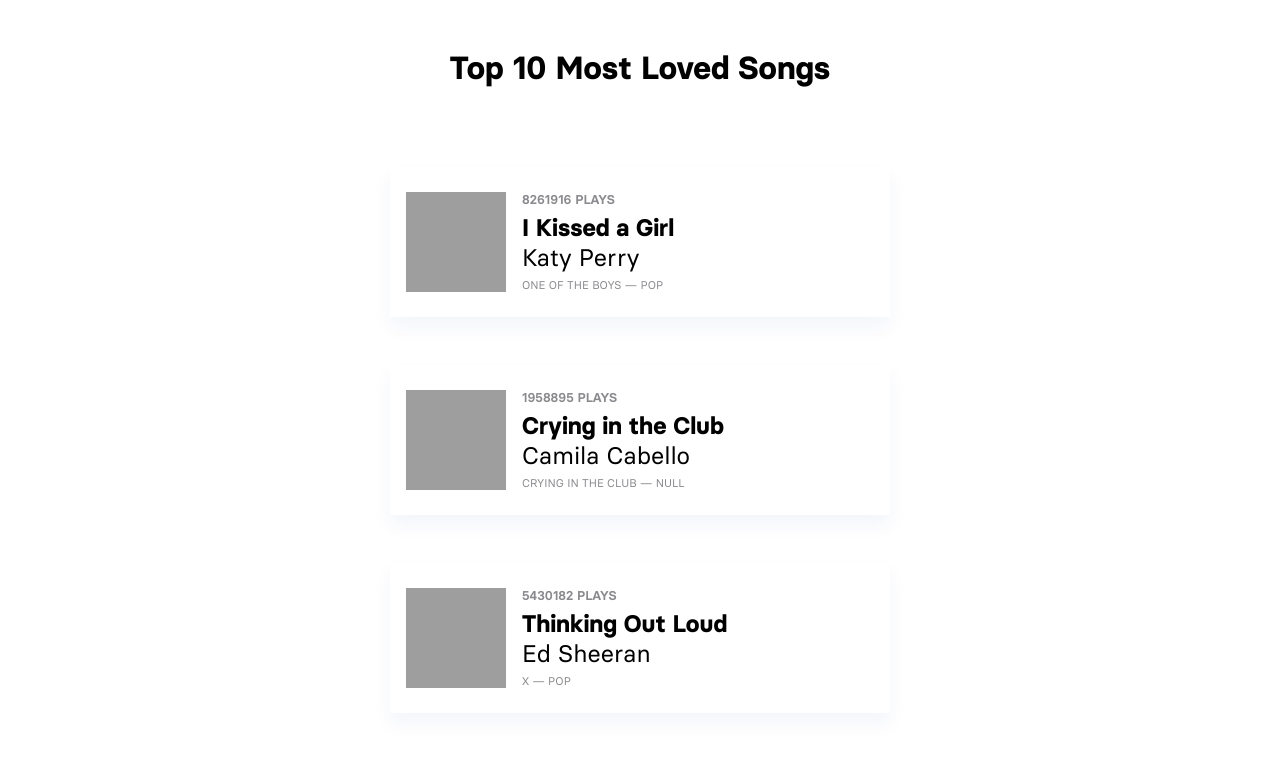
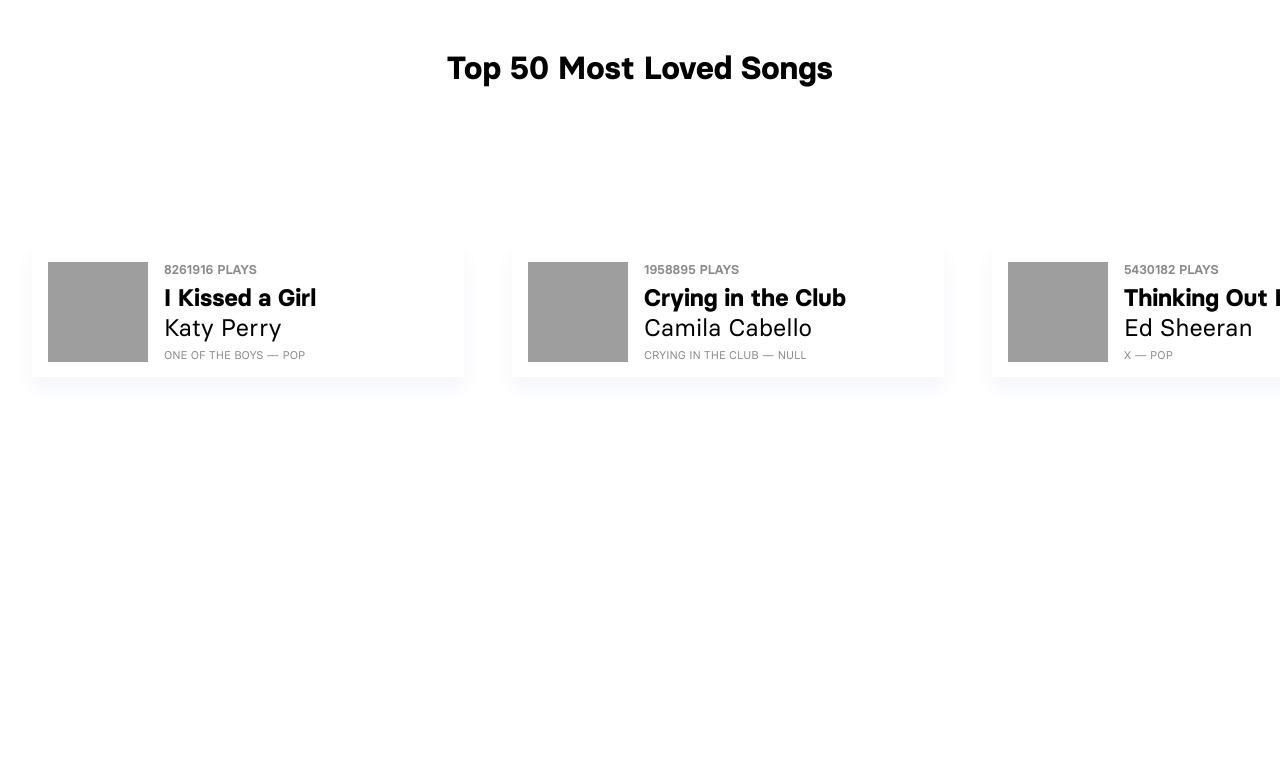
Before and after one commit to mggchn/frontend_for_designers1920, a plain HTML site: page assignments_lessons/opdracht3/index.html in a window 1280 px wide. Shown: the top 758 px of the page. Drawn offline with Linux system fonts and the light colour scheme; grey boxes are pictures that could not be loaded.

Commit message:
liedjes in slider

```diff
--- a/assignments_lessons/opdracht3/index.html
+++ b/assignments_lessons/opdracht3/index.html
@@ -7,13 +7,7 @@
     <link rel="stylesheet" href="styles/style.css">
 </head>
 <body>
-    <h1>Top 10 Most Loved Songs</h1>
-    <section>
-        <!-- <article> -->
-            <!-- <div class="albumcover"></div> -->
-            <!-- <div class="songdetails"></div> -->
-        <!-- </article> -->
-    </section>
+    <h1>Top 50 Most Loved Songs</h1>
     <script src="script/script.js"></script>
 </body>
 </html>
--- a/assignments_lessons/opdracht3/script/script.js
+++ b/assignments_lessons/opdracht3/script/script.js
@@ -1,5 +1,5 @@
-// Section declareren door deze aan te roepen vanuit de HTML
-const section = document.querySelector('section');
+// Body declareren door deze aan te roepen vanuit de HTML
+const body = document.querySelector('body');
 
 // Laad het JSON bestand in m.b.v. de URL en de regels code (5-14)
 let requestURL = 'https://raw.githubusercontent.com/mggchn/frontend_for_designers1920/master/assignments_lessons/opdracht3/mostlovedsongs.json';
@@ -17,16 +17,24 @@ function showSongs(jsonObj) {
 	const details = jsonObj.loved;
 	// console.log(details);
 
+	// Elementen voor de slider waar de containers in de <section> komen te zitten
+	const myCarouselContainer = document.createElement('div');
+	myCarouselContainer.classList.add('carousel-container');
+	const myCarouselSlider = document.createElement('ul');
+	myCarouselSlider.classList.add('carousel-slider');
+
     // Als allereerst worden er in deze for loop hieronder allerlei elementen aangemaakt die nodig zijn om de content te tonen. Deze loops worden aangemaakt om door als het ware door elke array te 'loopen'.
-    for (let i = 0; i < 10; i++) {
+    for (let i = 0; i < details.length; i++) {
 		console.log(details[i]);
 
+		// Elementen voor de containers waar de informatie van het lied in komt te staan
 		const myArticle = document.createElement('article');
 		const myAlbumCover = document.createElement('div');
 		myAlbumCover.classList.add('albumcover');
 		const mySongDetails = document.createElement('div');
 		mySongDetails.classList.add('songdetails');
 
+		// Elementen voor de informatie van het lied
 		const myImg = document.createElement('img');
 		const myPlays = document.createElement('p');
 		myPlays.classList.add('plays');
@@ -35,6 +43,7 @@ function showSongs(jsonObj) {
 		const myAlbumGenre = document.createElement('p');
 		myAlbumGenre.classList.add('albumgenre');
 
+		// Aanroepen van JSON data door deze te koppelen aan de elementen voor de informatie aan het lied
 		myImg.src = details[i].strTrackThumb;
 		// console.log(myImg.src);
 		myPlays.textContent = details[i].intTotalPlays + " plays";
@@ -46,11 +55,21 @@ function showSongs(jsonObj) {
 		myAlbumGenre.textContent = details[i].strAlbum + " — " + details[i].strGenre;
 		// console.log(myAlbumGenre.textContent);
 
-		// De <article> in de <section> gestopt moet worden
-		section.appendChild(myArticle);
+		// De <div class="carousel-container"> die in de <body> gestopt moet worden
+		body.appendChild(myCarouselContainer);
+
+		// De <div class="carousel-slider"> die in de <div class="carousel-container"> gestopt moet worden
+		myCarouselContainer.appendChild(myCarouselSlider);
+
+		// De <article> die in de <ul class="carousel-slider"> gestopt moet worden
+		myCarouselSlider.appendChild(myArticle);
+
 		// De <div> die in de <article> gestopt moeten worden
 		myArticle.appendChild(myAlbumCover);
 		myArticle.appendChild(mySongDetails);
+
+		// De album cover die in de <div class="albumcover" gestopt moet
+		myAlbumCover.appendChild(myImg);
 
 		// De details van het lied die in de <div class="songdetails"> gestopt moet worden
 		mySongDetails.appendChild(myPlays);
@@ -58,8 +77,5 @@ function showSongs(jsonObj) {
 		mySongDetails.appendChild(mySongTitle);
 		mySongDetails.appendChild(myArtist);
 		mySongDetails.appendChild(myAlbumGenre);
-
-		// De album cover die in de <div class="albumcover" gestopt moet
-		myAlbumCover.appendChild(myImg);
 	}
 }
--- a/assignments_lessons/opdracht3/styles/style.css
+++ b/assignments_lessons/opdracht3/styles/style.css
@@ -102,21 +102,34 @@
 /********************************************************
     stijling van containers (sections, articles, divs)
 *********************************************************/
-section {
-  /* display: flex; */
-  /* flex-wrap: wrap; */
+body {
+  margin-bottom: 5rem;
+  /* background-color: pink; */
+}
+
+.carousel-container {
   margin: 0 auto;
-  margin-bottom: 3rem;
+  /* background-color: pink; */
+}
+
+.carousel-slider {
+  display: flex;
+  width: 100%;
+  height: 100%;
+  margin: 0 auto;
+  padding: 2rem 2rem;
+  overflow-y: hidden;
   /* background-color: pink; */
 }
 
 article {
   display: flex;
   flex-direction: row;
-  margin: 0 auto;
+  /* margin: 0 auto; */
   margin-top: 3rem;
-  width: 500px;
-  height: 150px;
+  margin-right: 3rem;
+  width: 1000px;
+  /* height: 150px; */
   box-shadow: 0 10px 18px 0 rgba(0,58,150,.05);
   transition: .5s ease-in-out;
   -webkit-transition: .3s ease-in-out;
@@ -143,6 +156,8 @@ article:hover {
   display: flex;
   flex-direction: column;
   justify-content: center;
+  /* background-color: pink; */
+  width: 300px;
 }
 
 /***************************
```
